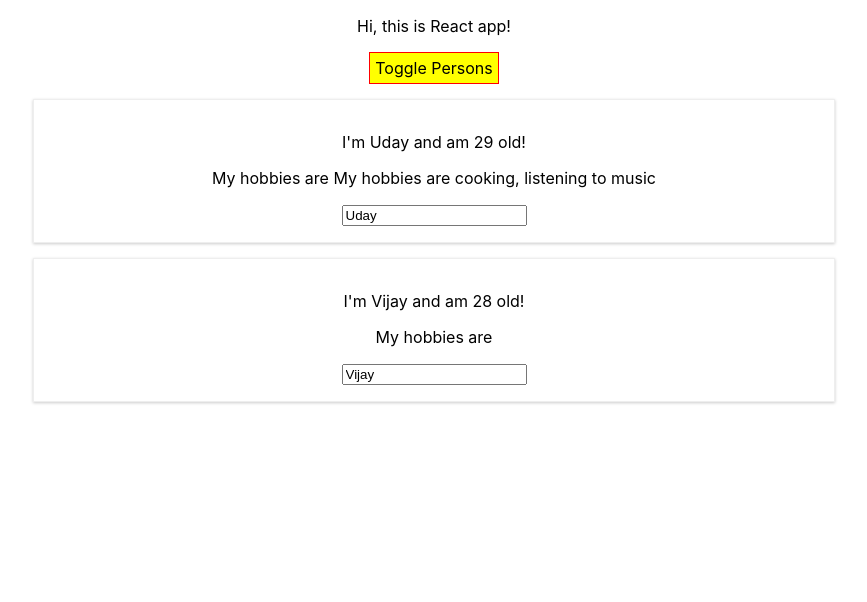
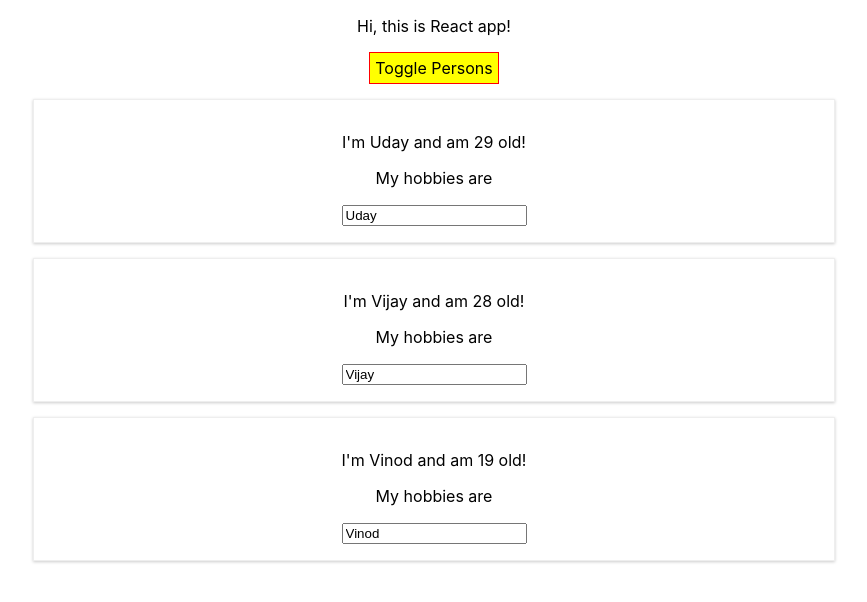
Before and after one commit to uphugar/react-learn, a React (Create React App) app: page / in a window 1280 px wide. Both pictures are taken after a click on the button "Toggle Persons". Shown: the top 602 px of the page, without its empty margins (206-1073 px from the left). Built offline with nearby package versions, Linux system fonts and the light colour scheme.

Commit message:
Lists and State. #55-#59

```diff
--- a/src/App.js
+++ b/src/App.js
@@ -10,41 +10,41 @@ class App extends Component {
   // for functional component, it will replace whole object. example, it will replace persons with new object. also, otherdata object is lost.
   state = {
     persons: [
-      { name: 'Uday', age: 29, hobbies: 'My hobbies are cooking, listening to music' },
-      { name: 'Vijay', age: 28 },
-      { name: 'Vinay', age: 19 }
+      { id:'iuhsddfiuh1',name: 'Uday', age: 29, hobbies: 'My hobbies are cooking, listening to music' },
+      { id:'sdjhfhf',name: 'Vijay', age: 28 },
+      { id:'kjsdfp2j',name: 'Vinod', age: 19 }
     ],
+    showPersons: false,
     users: [
       { username: 'udayh', email: 'uday@test.com', name: 'Uday' },
       { username: 'vijaykumar', email: 'vijay@test.com', name: 'Vijay' }
     ]
   }
 
-  switchNameHandler = (newName) => {
+  nameChangedHandler = (event, id) => {
+    const personIndex = this.state.persons.findIndex((p)=> { return p.id === id})
+    const person = {...this.state.persons[personIndex]};
+
+    person.name = event.target.value;
+    const persons = [...this.state.persons];
+    persons[personIndex] =person;
+
     this.setState({
-      persons: [
-        { name: newName, age: 29, hobbies: 'My hobbies are cooking, listening to music' },
-        { name: 'Vijay', age: 28 },
-        { name: 'Vinay', age: 19 }
-      ]
-    });
-    // this.state.persons[0].name='Udaya P Hugar'
-  };
-
-  nameChangedHandler = (event) => {
-    this.setState({
-      persons: [
-        { name: 'Uday', age: 29, hobbies: 'My hobbies are cooking, listening to music' },
-        { name: event.target.value, age: 28 },
-        { name: 'Vinay', age: 19 }
-      ],
-      showPersons: false
+      persons: persons
     })
   }
 
   togglePersons = () => {
     const doesShow = this.state.showPersons;
     this.setState({ showPersons: !doesShow });
+  }
+
+  deletePersonHandler =(personIndex)=>{
+    //to get a copy of array. array is reference type and its better not to modify the source.
+    // const newPersons = this.state.persons.slice();
+    const newPersons =[...this.state.persons];
+    newPersons.splice(personIndex, 1);
+    this.setState({persons: newPersons});
   }
   userNameChangeHandler = (event) => {
     this.setState({
@@ -68,18 +68,14 @@ class App extends Component {
     if (this.state.showPersons) {
       persons = (
         <div>
-          <Person
-            name={this.state.persons[0].name}
-            age={this.state.persons[0].age}
-            click={() => this.switchNameHandler('Uday!')}
-          >{this.state.persons[0].hobbies}
-          </Person>
-          <Person
-            name={this.state.persons[1].name}
-            age={this.state.persons[1].age}
-            nameChanged={this.nameChangedHandler}
-          >{this.state.persons[1].hobbies}
-          </Person>
+          {this.state.persons.map((person,personIndex) => {
+            return <Person
+            click ={() => this.deletePersonHandler(personIndex)}
+            name={person.name}
+            age={person.age}
+            key={person.id}
+            nameChanged={(event) => this.nameChangedHandler(event, person.id)}/>
+          })}
         </div>
       )
     }
```
